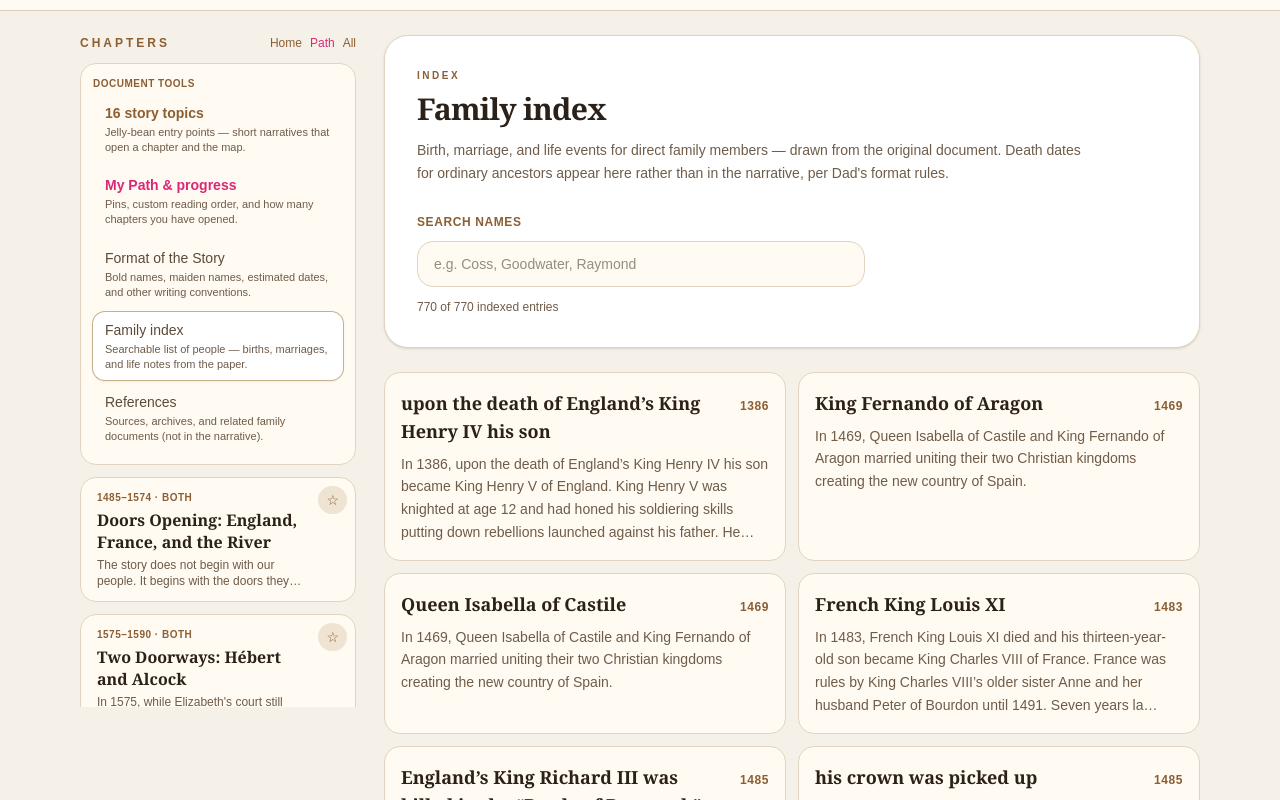
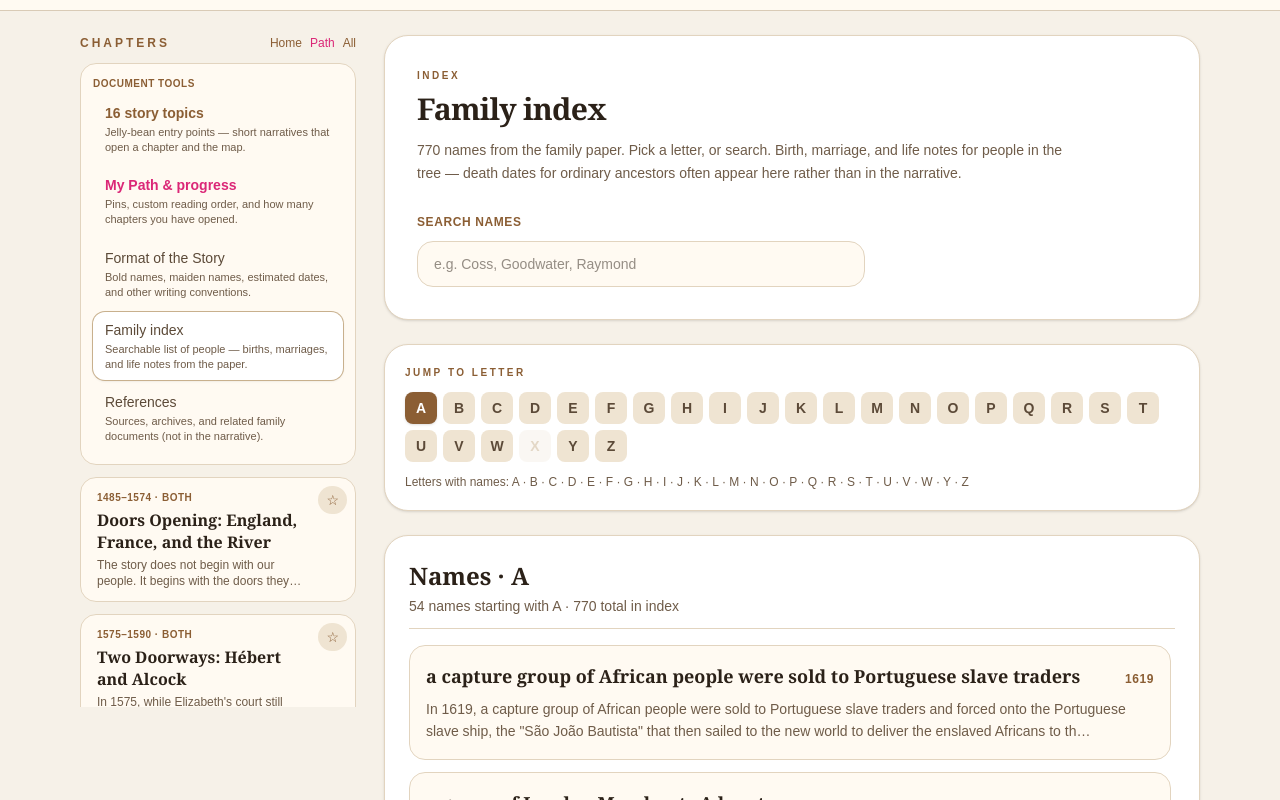
Before and after one commit to Coachjohnepop/Popham_family, a Next.js app: page /story/family-index in a window 1280 px wide. Shown: the part 340-1140 px from the top of the page. Built offline with nearby package versions, Linux system fonts and the light colour scheme.

Commit message:
Grow voice dial 20% and add A–Z family index browser
Scale narrator chooser footprint; family index gets alphabet tabs and a
scrollable names panel sized for ~770 entries.

```diff
--- a/components/FamilyIndexView.tsx
+++ b/components/FamilyIndexView.tsx
@@ -1,20 +1,67 @@
 "use client";
 
 import { useMemo, useState } from "react";
-import { getFamilyIndex } from "@/lib/story-format";
+import { getFamilyIndex, type FamilyIndexEntry } from "@/lib/story-format";
+
+const ALPHABET = "ABCDEFGHIJKLMNOPQRSTUVWXYZ".split("");
+
+function indexLetter(name: string): string {
+  const cleaned = name
+    .normalize("NFD")
+    .replace(/[\u0300-\u036f]/g, "")
+    .replace(/^[^a-zA-Z]+/, "");
+  const ch = cleaned.charAt(0).toUpperCase();
+  return ch >= "A" && ch <= "Z" ? ch : "#";
+}
 
 export default function FamilyIndexView() {
   const entries = useMemo(() => getFamilyIndex(), []);
   const [query, setQuery] = useState("");
+  const [letter, setLetter] = useState<string | null>("A");
+
+  const letterCounts = useMemo(() => {
+    const counts: Record<string, number> = { "#": 0 };
+    for (const L of ALPHABET) counts[L] = 0;
+    for (const entry of entries) {
+      const L = indexLetter(entry.name);
+      counts[L] = (counts[L] ?? 0) + 1;
+    }
+    return counts;
+  }, [entries]);
+
+  const byLetter = useMemo(() => {
+    const map = new Map<string, FamilyIndexEntry[]>();
+    for (const entry of entries) {
+      const L = indexLetter(entry.name);
+      const list = map.get(L) ?? [];
+      list.push(entry);
+      map.set(L, list);
+    }
+    for (const list of map.values()) {
+      list.sort((a, b) => a.name.localeCompare(b.name, undefined, { sensitivity: "base" }));
+    }
+    return map;
+  }, [entries]);
 
   const filtered = useMemo(() => {
     const q = query.trim().toLowerCase();
-    if (!q) return entries;
-    return entries.filter(
+    if (q) {
+      return entries
+        .filter(
           (entry) =>
             entry.name.toLowerCase().includes(q) || entry.snippet.toLowerCase().includes(q),
-    );
-  }, [entries, query]);
+        )
+        .sort((a, b) => a.name.localeCompare(b.name, undefined, { sensitivity: "base" }));
+    }
+    if (letter) {
+      return byLetter.get(letter) ?? [];
+    }
+    return entries;
+  }, [entries, query, letter, byLetter]);
+
+  const searching = query.trim().length > 0;
+  const lettersWithNames = ALPHABET.filter((L) => (letterCounts[L] ?? 0) > 0);
+  const hasHash = (letterCounts["#"] ?? 0) > 0;
 
   return (
     <div className="space-y-6">
@@ -24,9 +71,9 @@ export default function FamilyIndexView() {
         </p>
         <h1 className="mt-2 font-serif text-3xl font-semibold tracking-tight">Family index</h1>
         <p className="mt-3 max-w-2xl text-sm leading-relaxed text-[#6f5c49]">
-          Birth, marriage, and life events for direct family members — drawn from the original
-          document. Death dates for ordinary ancestors appear here rather than in the narrative,
-          per Dad&apos;s format rules.
+          {entries.length} names from the family paper. Pick a letter, or search. Birth, marriage,
+          and life notes for people in the tree — death dates for ordinary ancestors often appear
+          here rather than in the narrative.
         </p>
         <label className="mt-6 block max-w-md">
           <span className="text-xs font-semibold uppercase tracking-wider text-[#8b5e34]">
@@ -35,33 +82,147 @@ export default function FamilyIndexView() {
           <input
             type="search"
             value={query}
-            onChange={(e) => setQuery(e.target.value)}
+            onChange={(e) => {
+              setQuery(e.target.value);
+              if (e.target.value.trim()) setLetter(null);
+            }}
             placeholder="e.g. Coss, Goodwater, Raymond"
             className="mt-2 w-full rounded-2xl border border-[#e2d4bf] bg-[#fffaf2] px-4 py-3 text-sm outline-none focus:border-[#8b5e34]"
           />
         </label>
+      </div>
+
+      {/* A–Z chooser */}
+      <div className="rounded-3xl border border-[#e2d4bf] bg-white p-4 shadow-sm sm:p-5">
+        <div className="mb-3 flex flex-wrap items-center justify-between gap-2">
+          <p className="text-[10px] font-semibold uppercase tracking-[0.25em] text-[#8b5e34]">
+            Jump to letter
+          </p>
+          {searching ? (
+            <button
+              type="button"
+              onClick={() => {
+                setQuery("");
+                setLetter("A");
+              }}
+              className="text-xs font-semibold text-[#8b5e34] hover:underline"
+            >
+              Clear search · browse by letter
+            </button>
+          ) : null}
+        </div>
+        <div
+          className="flex flex-wrap gap-1.5"
+          role="tablist"
+          aria-label="Alphabet index"
+        >
+          {ALPHABET.map((L) => {
+            const count = letterCounts[L] ?? 0;
+            const disabled = count === 0;
+            const active = !searching && letter === L;
+            return (
+              <button
+                key={L}
+                type="button"
+                role="tab"
+                aria-selected={active}
+                disabled={disabled}
+                onClick={() => {
+                  setQuery("");
+                  setLetter(L);
+                }}
+                className={`min-w-[2rem] rounded-lg px-2 py-1.5 text-sm font-bold transition ${
+                  active
+                    ? "bg-[#8b5e34] text-white shadow-sm"
+                    : disabled
+                      ? "cursor-not-allowed bg-[#f5f0e8] text-[#c8b08d] opacity-50"
+                      : "bg-[#efe4d2] text-[#5c4a38] hover:bg-[#e4d4bc]"
+                }`}
+                title={disabled ? `No names under ${L}` : `${count} name${count === 1 ? "" : "s"}`}
+              >
+                {L}
+              </button>
+            );
+          })}
+          {hasHash ? (
+            <button
+              type="button"
+              role="tab"
+              aria-selected={!searching && letter === "#"}
+              onClick={() => {
+                setQuery("");
+                setLetter("#");
+              }}
+              className={`min-w-[2rem] rounded-lg px-2 py-1.5 text-sm font-bold transition ${
+                !searching && letter === "#"
+                  ? "bg-[#8b5e34] text-white shadow-sm"
+                  : "bg-[#efe4d2] text-[#5c4a38] hover:bg-[#e4d4bc]"
+              }`}
+              title={`${letterCounts["#"]} other`}
+            >
+              #
+            </button>
+          ) : null}
+        </div>
+        {!searching && lettersWithNames.length > 0 ? (
           <p className="mt-3 text-xs text-[#6f5c49]">
-          {filtered.length} of {entries.length} indexed entries
+            Letters with names: {lettersWithNames.join(" · ")}
+          </p>
+        ) : null}
+      </div>
+
+      {/* Names panel */}
+      <div className="rounded-3xl border border-[#e2d4bf] bg-white p-5 shadow-sm sm:p-6">
+        <div className="mb-4 flex flex-wrap items-end justify-between gap-2 border-b border-[#e2d4bf] pb-3">
+          <div>
+            <h2 className="font-serif text-xl font-semibold text-[#2b2118] sm:text-2xl">
+              {searching
+                ? `Search results`
+                : letter
+                  ? letter === "#"
+                    ? "Other names"
+                    : `Names · ${letter}`
+                  : "All names"}
+            </h2>
+            <p className="mt-1 text-sm text-[#6f5c49]">
+              {filtered.length} name{filtered.length === 1 ? "" : "s"}
+              {searching
+                ? ` matching “${query.trim()}”`
+                : letter && letter !== "#"
+                  ? ` starting with ${letter}`
+                  : ""}
+              {" · "}
+              {entries.length} total in index
             </p>
           </div>
+        </div>
 
-      <div className="grid gap-3 sm:grid-cols-2">
+        {filtered.length === 0 ? (
+          <p className="py-10 text-center text-sm text-[#6f5c49]">
+            No names here
+            {searching ? " for that search." : letter ? ` under ${letter}.` : "."}
+            {searching ? " Try another spelling, or pick a letter above." : ""}
+          </p>
+        ) : (
+          <ul className="max-h-[min(70vh,40rem)] space-y-3 overflow-y-auto pr-1">
             {filtered.map((entry, index) => (
-          <article
+              <li
                 key={`${entry.name}-${entry.year ?? "na"}-${index}`}
                 className="rounded-2xl border border-[#e2d4bf] bg-[#fffaf2] p-4"
               >
                 <div className="flex items-baseline justify-between gap-2">
-              <h2 className="font-serif text-lg font-semibold text-[#2b2118]">{entry.name}</h2>
-              {entry.year && (
+                  <h3 className="font-serif text-lg font-semibold text-[#2b2118]">{entry.name}</h3>
+                  {entry.year != null && (
                     <span className="shrink-0 text-xs font-semibold uppercase tracking-wider text-[#8b5e34]">
                       {entry.year}
                     </span>
                   )}
                 </div>
                 <p className="mt-2 text-sm leading-relaxed text-[#6f5c49]">{entry.snippet}</p>
-          </article>
+              </li>
             ))}
+          </ul>
+        )}
       </div>
     </div>
   );
--- a/components/NarratorVoiceDial.tsx
+++ b/components/NarratorVoiceDial.tsx
@@ -121,23 +121,23 @@ export default function NarratorVoiceDial({
   );
   const needleAngle = DIAL_ANGLES[selectedIndex] ?? -90;
 
-  // Half the previous dial footprint (was 200 / 168)
-  const size = variant === "landing" ? 84 : 100;
-  const radius = size / 2 - 4;
+  // Base half-size was 100 / 84; grow +20%
+  const size = variant === "landing" ? 101 : 120;
+  const radius = size / 2 - 5;
   const cx = size / 2;
   const cy = size / 2;
 
   const shellClass =
-    "relative overflow-visible rounded-2xl border border-[#e2d4bf] bg-white p-3 shadow-sm sm:p-4 " +
+    "relative overflow-visible rounded-2xl border border-[#e2d4bf] bg-white p-3.5 shadow-sm sm:p-5 " +
     className;
   const skeletonClass =
-    "rounded-2xl border border-[#e2d4bf] bg-white p-3 shadow-sm opacity-80 " +
+    "rounded-2xl border border-[#e2d4bf] bg-white p-3.5 shadow-sm opacity-80 " +
     className;
 
   if (!mounted) {
     return (
       <div className={skeletonClass} aria-hidden="true">
-        <div className="mx-auto h-[100px] w-[100px] animate-pulse rounded-full bg-[#efe4d2]" />
+        <div className="mx-auto h-[120px] w-[120px] animate-pulse rounded-full bg-[#efe4d2]" />
       </div>
     );
   }
@@ -160,7 +160,7 @@ export default function NarratorVoiceDial({
         </p>
       </div>
 
-      <div className="relative mx-auto mt-3 mb-2 flex min-h-[7.5rem] w-fit items-center justify-center overflow-visible px-10 sm:px-14">
+      <div className="relative mx-auto mt-3 mb-2 flex min-h-[9rem] w-fit items-center justify-center overflow-visible px-10 sm:px-14">
         {showCoach ? (
           <GuidedFingerCoach
             label="Tap a voice on the dial"
@@ -277,15 +277,17 @@ export default function NarratorVoiceDial({
                 aria-label={`${voice.label}, ${voice.gender} narrator. ${voice.blurb}`}
                 onClick={() => selectVoice(voice)}
                 className={
-                  "absolute z-20 flex h-7 w-7 -translate-x-1/2 -translate-y-1/2 flex-col items-center justify-center rounded-full border text-center transition focus-visible:outline focus-visible:outline-2 focus-visible:outline-offset-1 focus-visible:outline-[#8b5e34] " +
+                  "absolute z-20 flex h-8 w-8 -translate-x-1/2 -translate-y-1/2 flex-col items-center justify-center rounded-full border text-center transition focus-visible:outline focus-visible:outline-2 focus-visible:outline-offset-1 focus-visible:outline-[#8b5e34] sm:h-9 sm:w-9 " +
                   btnClass
                 }
                 style={{ left: x, top: y }}
               >
-                <span className="text-[7px] font-bold leading-none">{voice.label.slice(0, 1)}</span>
+                <span className="text-[8px] font-bold leading-none sm:text-[9px]">
+                  {voice.label.slice(0, 1)}
+                </span>
                 <span
                   className={
-                    "text-[6px] font-semibold uppercase leading-none " +
+                    "text-[6px] font-semibold uppercase leading-none sm:text-[7px] " +
                     (active ? "text-white" : "text-[#8b5e34]")
                   }
                 >
```
Lines whose indentation alone changed are shown as unchanged.
